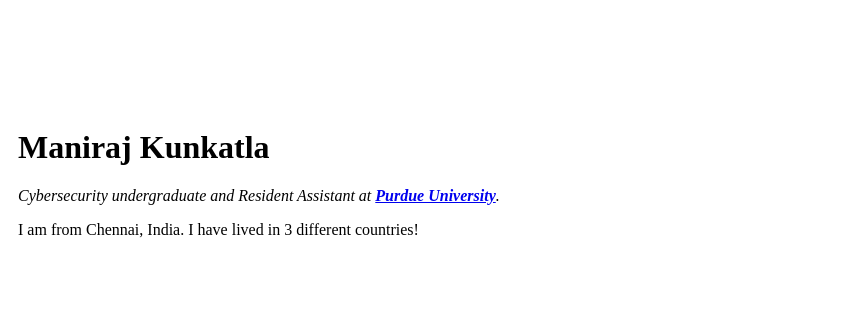
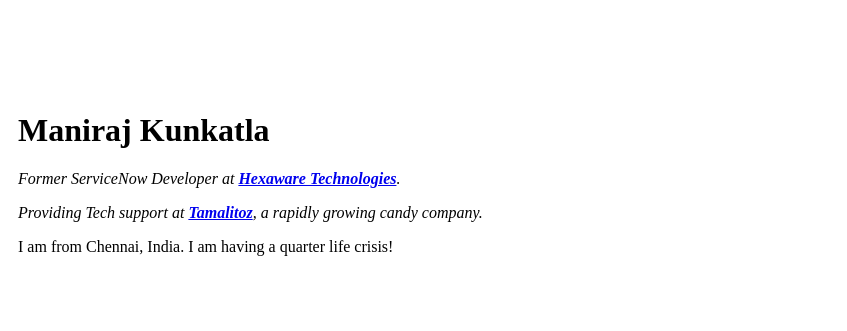
Before and after one commit to kunkatla1999/cv, a plain HTML site: page index.html in a window 1280 px wide. Shown: the top 331 px of the page, 433-1280 px from the left. Drawn offline with Linux system fonts and the light colour scheme.

Commit message:
Update index.html

```diff
--- a/index.html
+++ b/index.html
@@ -15,8 +15,9 @@
           alt="Maniraj Professional Photo"></td>
       <td>
         <h1>Maniraj Kunkatla</h1>
-        <p><em>Cybersecurity undergraduate and Resident Assistant at <strong><a href="https://www.purdue.edu/">Purdue University</a></strong>.</em></p>
-        <p>I am from Chennai, India. I have lived in 3 different countries!</p>
+        <p><em>Former ServiceNow Developer at <strong><a href="https://www.hexaware.com/">Hexaware Technologies</a></strong>.</em></p>
+        <p><em>Providing Tech support at <strong><a href="https://Tamalitoz.com/">Tamalitoz</a></strong>, a rapidly growing candy company.</em></p>
+        <p>I am from Chennai, India. I am having a quarter life crisis!</p>
       </td>
     </tr>
   </table>
```
